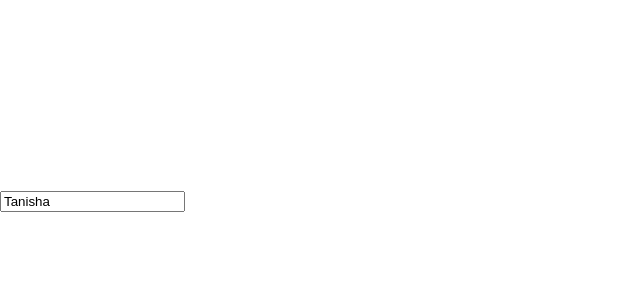
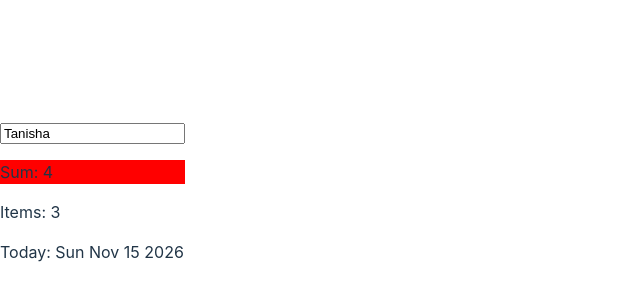
Before and after one commit to tanisha060307/react_learning, a React (Vite) app in the folder typescript-learning/react-app/: page / in a window 1280 px wide. Shown: the part 200-500 px from the top of the page, without its empty margins (0-640 px from the left). Built offline with nearby package versions, Linux system fonts and the light colour scheme.

Commit message:
inline styles added

```diff
--- a/typescript-learning/react-app/src/App.tsx
+++ b/typescript-learning/react-app/src/App.tsx
@@ -2,10 +2,15 @@ import Message from "./Message";
 function App(){
   const  name='Tanisha';
   const items = [1,2,3];
+  const styles ={
+    backgroundColor: 'red'
+  }
   return (
   <div>
-    <input type="text" defaultValue={name}/>
-    <br/>
+    <input type="text" defaultValue={name} />
+    <p style={styles}>Sum: {2 + 2}</p>
+    <p>Items: {items.length}</p>
+    <p>Today: {new Date().toDateString()}</p>
   </div>
   );
 }
```
